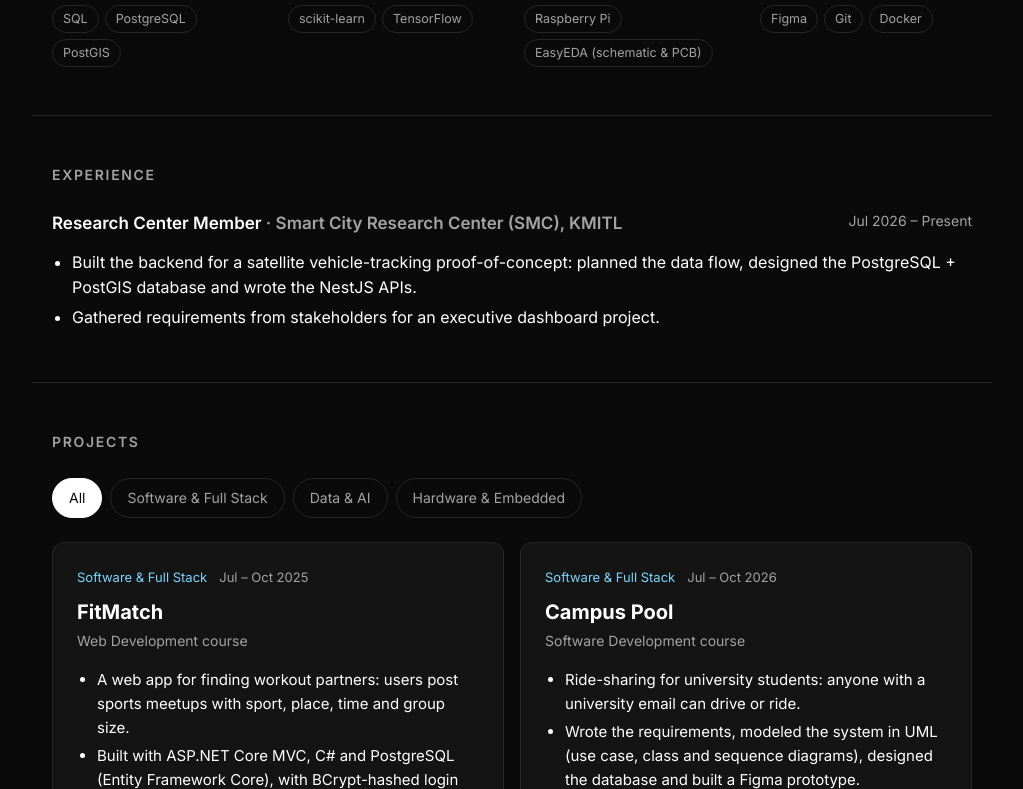
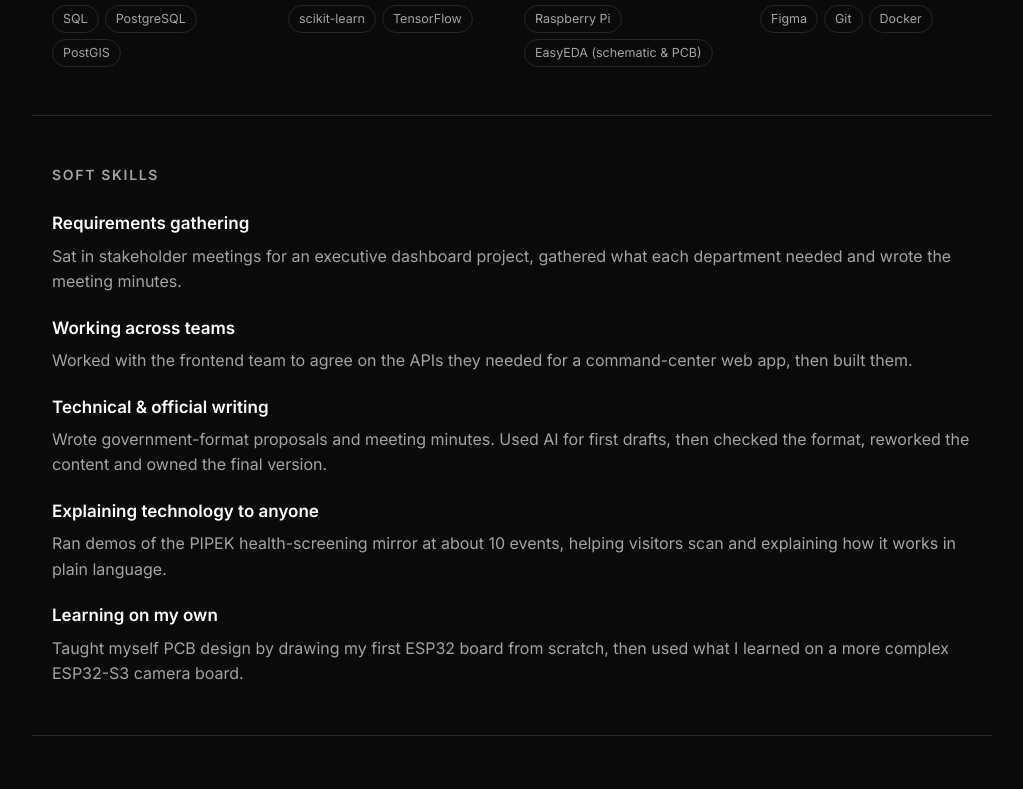
Before and after one commit to ChitsanupongPreecharat/Portfolio, a React (Vite) app: page / in a window 1280 px wide. Shown: the part 1031-1820 px from the top of the page, without its empty margins (128-1151 px from the left). Built offline with nearby package versions, Linux system fonts and the light colour scheme.

Commit message:
add soft skills

```diff
--- a/src/App.jsx
+++ b/src/App.jsx
@@ -4,6 +4,7 @@ import { useLang, ui } from './i18n.jsx';
 import Navbar from './components/Navbar.jsx';
 import Hero from './components/Hero.jsx';
 import Skills from './components/Skills.jsx';
+import SoftSkills from './components/SoftSkills.jsx';
 import Experience from './components/Experience.jsx';
 import ProjectFilter from './components/ProjectFilter.jsx';
 import ProjectCard from './components/ProjectCard.jsx';
@@ -20,6 +21,7 @@ export default function App() {
       <Navbar />
       <Hero />
       <Skills />
+      <SoftSkills />
       <Experience />
       <section className="container" id="projects">
         <h2>{t(ui.projects)}</h2>
--- a/src/components/Navbar.jsx
+++ b/src/components/Navbar.jsx
@@ -10,6 +10,7 @@ export default function Navbar() {
         <div className="nav-links">
           <a href={profile.github} target="_blank" rel="noreferrer">{t(ui.github)}</a>
           <a href={`mailto:${profile.email}`}>{t(ui.email)}</a>
+          <a href="#skills">{t(ui.skills)}</a>
           <a href="#projects">{t(ui.projects)}</a>
         </div>
         <div className="lang-toggle" role="group" aria-label={t(ui.langLabel)}>
--- /dev/null
+++ b/src/components/SoftSkills.jsx
@@ -0,0 +1,19 @@
+import { softSkills } from '../data/projects.js';
+import { useLang, ui } from '../i18n.jsx';
+
+export default function SoftSkills() {
+  const { t } = useLang();
+  return (
+    <section className="container" id="soft-skills">
+      <h2>{t(ui.softSkills)}</h2>
+      <div className="soft-skills">
+        {softSkills.map((s) => (
+          <div className="activity" key={s.title.en}>
+            <h3>{t(s.title)}</h3>
+            <p>{t(s.text)}</p>
+          </div>
+        ))}
+      </div>
+    </section>
+  );
+}
--- a/src/data/projects.js
+++ b/src/data/projects.js
@@ -31,6 +31,44 @@ export const skills = [
   { group: 'Data & ML', items: ['Python', 'pandas', 'NumPy', 'scikit-learn', 'TensorFlow'] },
   { group: 'Hardware', items: ['ESP32-S3', 'STM32', 'Raspberry Pi', 'EasyEDA (schematic & PCB)'] },
   { group: 'Design & Tools', items: ['UML', 'ER modeling', 'Figma', 'Git', 'Docker'] },
+];
+
+export const softSkills = [
+  {
+    title: { en: 'Requirements gathering', th: 'Requirements gathering' },
+    text: {
+      en: 'Sat in stakeholder meetings for an executive dashboard project, gathered what each department needed and wrote the meeting minutes.',
+      th: 'เข้าประชุมกับผู้มีส่วนเกี่ยวข้องของโปรเจกต์ executive dashboard รวบรวมความต้องการของแต่ละฝ่าย และจัดทำรายงานการประชุม',
+    },
+  },
+  {
+    title: { en: 'Working across teams', th: 'Working across teams' },
+    text: {
+      en: 'Worked with the frontend team to agree on the APIs they needed for a command-center web app, then built them.',
+      th: 'ทำงานร่วมกับทีม frontend เพื่อตกลงว่าต้องใช้ API อะไรบ้างสำหรับเว็บแอปศูนย์บัญชาการ แล้วพัฒนาให้ตามนั้น',
+    },
+  },
+  {
+    title: { en: 'Technical & official writing', th: 'Technical & official writing' },
+    text: {
+      en: 'Wrote government-format proposals and meeting minutes. Used AI for first drafts, then checked the format, reworked the content and owned the final version.',
+      th: 'เขียนข้อเสนอโครงการตามรูปแบบหนังสือราชการและรายงานการประชุม ใช้ AI ช่วยร่าง แล้วตรวจรูปแบบ ปรับเนื้อหา และรับผิดชอบฉบับสุดท้ายเอง',
+    },
+  },
+  {
+    title: { en: 'Explaining technology to anyone', th: 'Explaining technology to anyone' },
+    text: {
+      en: 'Ran demos of the PIPEK health-screening mirror at about 10 events, helping visitors scan and explaining how it works in plain language.',
+      th: 'สาธิตกระจกตรวจสุขภาพ PIPEK ในงานประมาณ 10 งาน ช่วยผู้เข้าชมสแกนและอธิบายการทำงานด้วยภาษาที่เข้าใจง่าย',
+    },
+  },
+  {
+    title: { en: 'Learning on my own', th: 'Learning on my own' },
+    text: {
+      en: 'Taught myself PCB design by drawing my first ESP32 board from scratch, then used what I learned on a more complex ESP32-S3 camera board.',
+      th: 'เรียนรู้การออกแบบ PCB ด้วยตัวเอง โดยวาดบอร์ด ESP32 ตัวแรกตั้งแต่ศูนย์ แล้วนำความรู้ไปใช้กับบอร์ดกล้อง ESP32-S3 ที่ซับซ้อนกว่า',
+    },
+  },
 ];
 
 export const experience = [
--- a/src/i18n.jsx
+++ b/src/i18n.jsx
@@ -33,6 +33,7 @@ export const ui = {
   email: { en: 'Email', th: 'อีเมล' },
   projects: { en: 'Projects', th: 'โปรเจกต์' },
   skills: { en: 'Skills', th: 'ทักษะ' },
+  softSkills: { en: 'Soft Skills', th: 'Soft Skills' },
   experience: { en: 'Experience', th: 'ประสบการณ์' },
   activities: { en: 'Activities', th: 'กิจกรรม' },
   contact: { en: 'Contact', th: 'ติดต่อ' },
--- a/src/index.css
+++ b/src/index.css
@@ -180,6 +180,7 @@ ul.points li { margin: 4px 0; }
 /* Activities */
 .activity h3 { margin: 0; font-size: 17px; font-weight: 600; }
 .activity p { margin: 6px 0 0; color: var(--muted); }
+.soft-skills { display: grid; gap: 20px; }
 
 /* Footer */
 footer.container { padding: 48px 20px 64px; border-top: 1px solid var(--border); }
```
